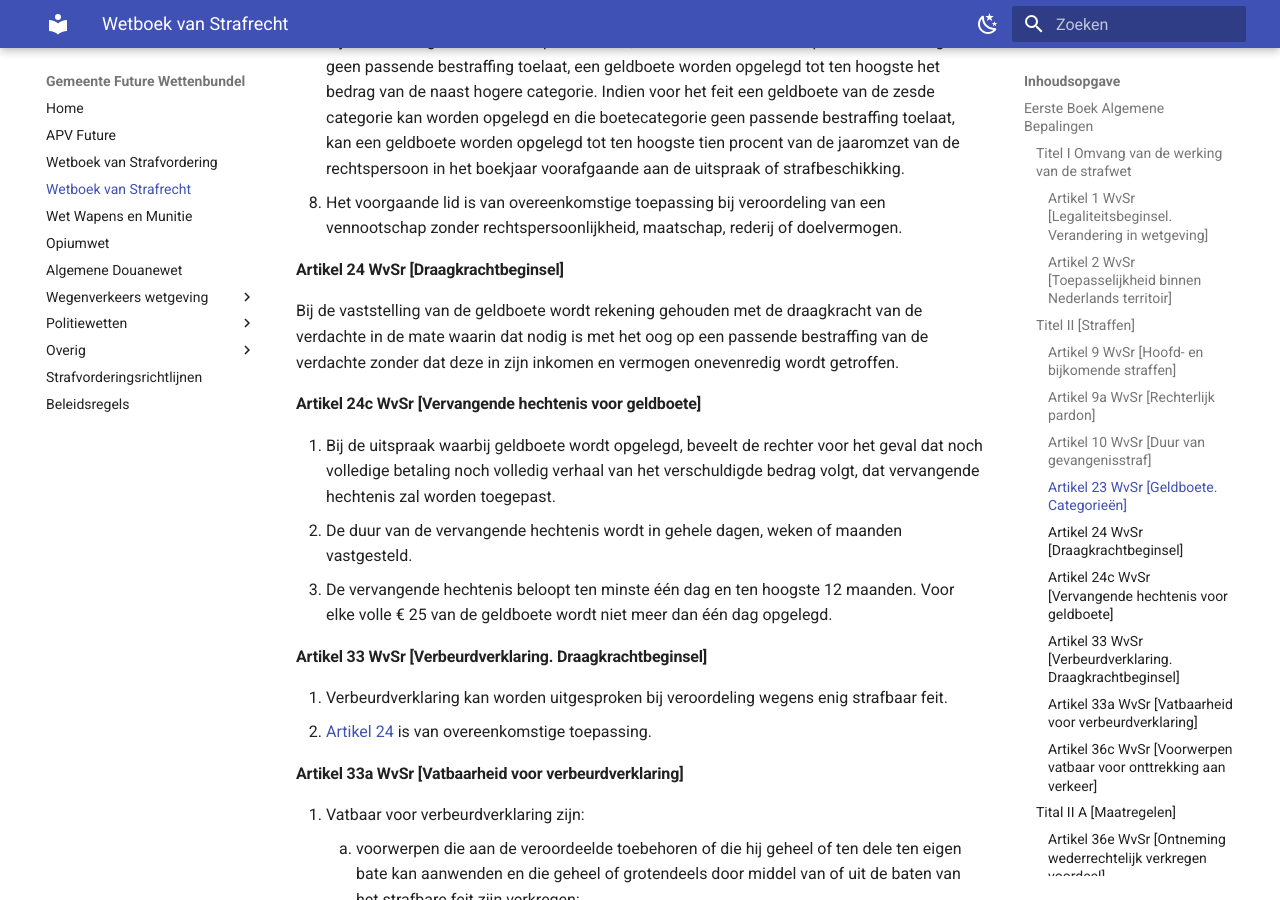
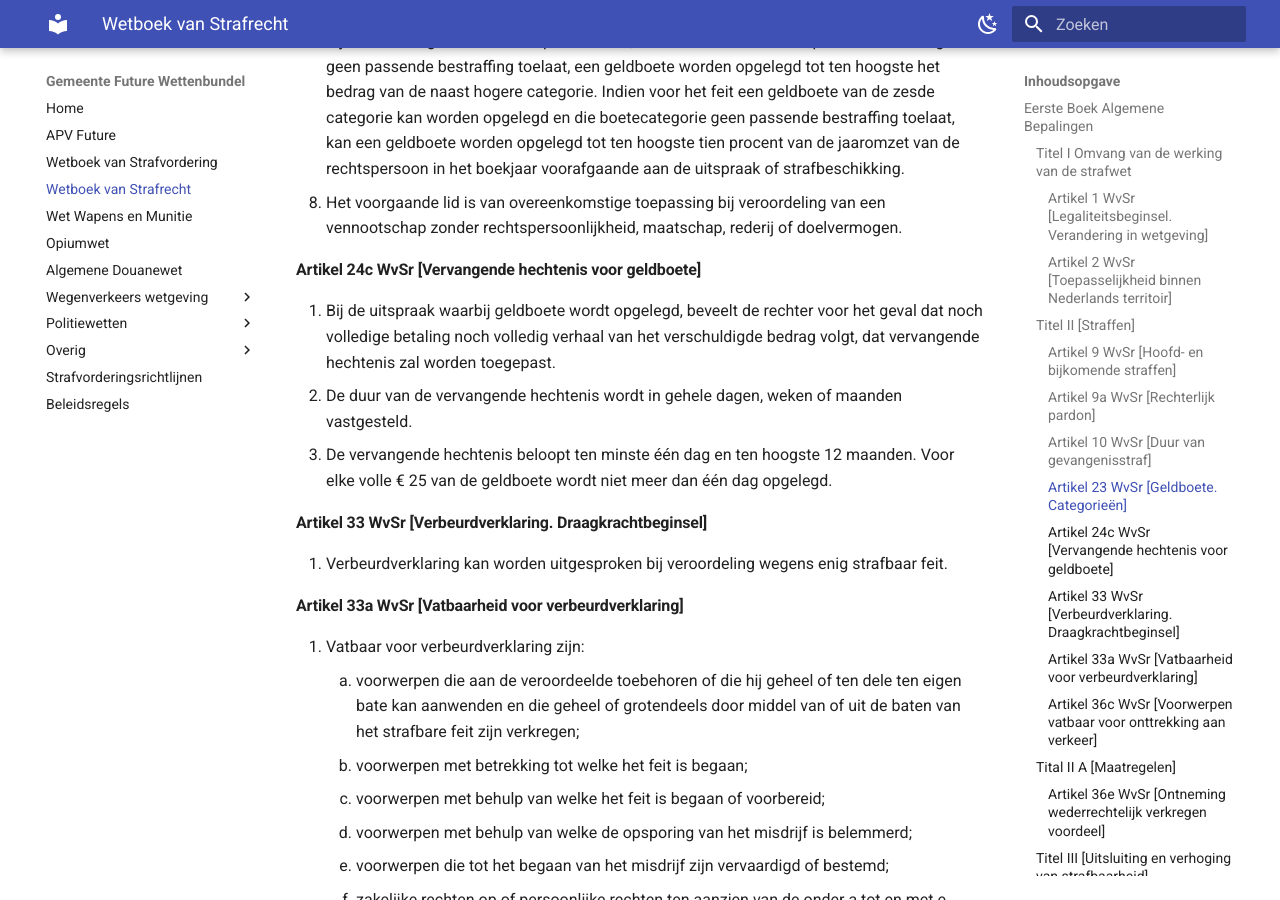
Before and after one commit to EnriqueFernandez20/FutureRP-Wettenbundel, an MkDocs documentation site: the page built from docs/wetboek-van-strafrecht.md, in a window 1280 px wide and 900 px high, scrolled down 2291 px. Built offline with MkDocs 1.6.1 and Material for MkDocs 9.7.7, drawn with Linux system fonts in a browser that asks for light colours.

Commit message:
Draagkrachtbeginsel weggehaald

```diff
--- a/docs/wetboek-van-strafrecht.md
+++ b/docs/wetboek-van-strafrecht.md
@@ -60,10 +60,6 @@ Indien de rechter dit raadzaam acht in verband met de geringe ernst van het feit
 7. Bij veroordeling van een rechtspersoon kan, indien de voor het feit bepaalde boetecategorie geen passende bestraffing toelaat, een geldboete worden opgelegd tot ten hoogste het bedrag van de naast hogere categorie. Indien voor het feit een geldboete van de zesde categorie kan worden opgelegd en die boetecategorie geen passende bestraffing toelaat, kan een geldboete worden opgelegd tot ten hoogste tien procent van de jaaromzet van de rechtspersoon in het boekjaar voorafgaande aan de uitspraak of strafbeschikking.
 8. Het voorgaande lid is van overeenkomstige toepassing bij veroordeling van een vennootschap zonder rechtspersoonlijkheid, maatschap, rederij of doelvermogen.
 
-#### Artikel 24 WvSr [Draagkrachtbeginsel]
-
-Bij de vaststelling van de geldboete wordt rekening gehouden met de draagkracht van de verdachte in de mate waarin dat nodig is met het oog op een passende bestraffing van de verdachte zonder dat deze in zijn inkomen en vermogen onevenredig wordt getroffen.
-
 #### Artikel 24c WvSr [Vervangende hechtenis voor geldboete]
 
 1. Bij de uitspraak waarbij geldboete wordt opgelegd, beveelt de rechter voor het geval dat noch volledige betaling noch volledig verhaal van het verschuldigde bedrag volgt, dat vervangende hechtenis zal worden toegepast.
@@ -73,7 +69,6 @@ Bij de vaststelling van de geldboete wordt rekening gehouden met de draagkracht
 #### Artikel 33 WvSr [Verbeurdverklaring. Draagkrachtbeginsel]
 
 1. Verbeurdverklaring kan worden uitgesproken bij veroordeling wegens enig strafbaar feit.
-2. [Artikel 24](#artikel-24-wvsr-draagkrachtbeginsel) is van overeenkomstige toepassing.
 
 #### Artikel 33a WvSr [Vatbaarheid voor verbeurdverklaring]
 
```
